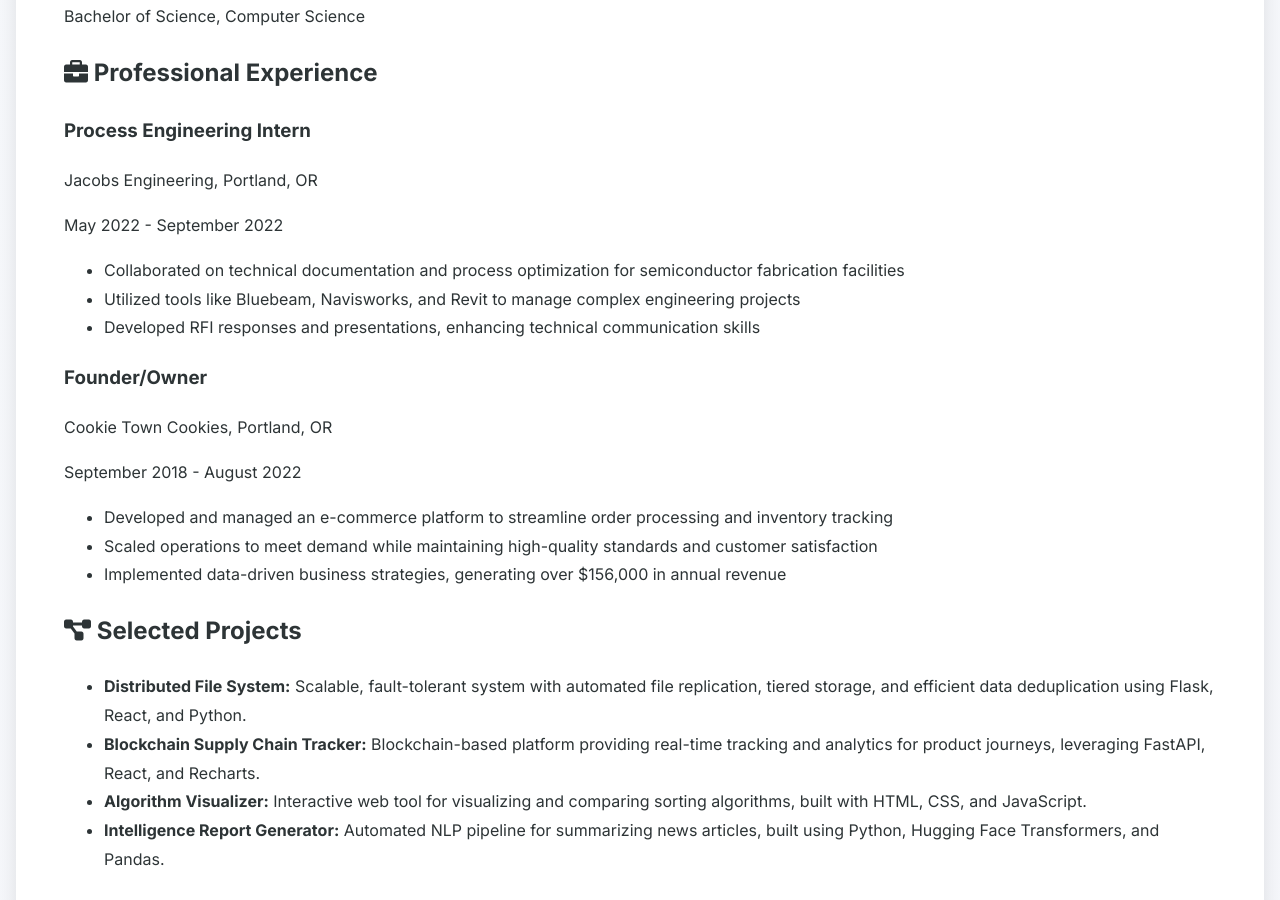
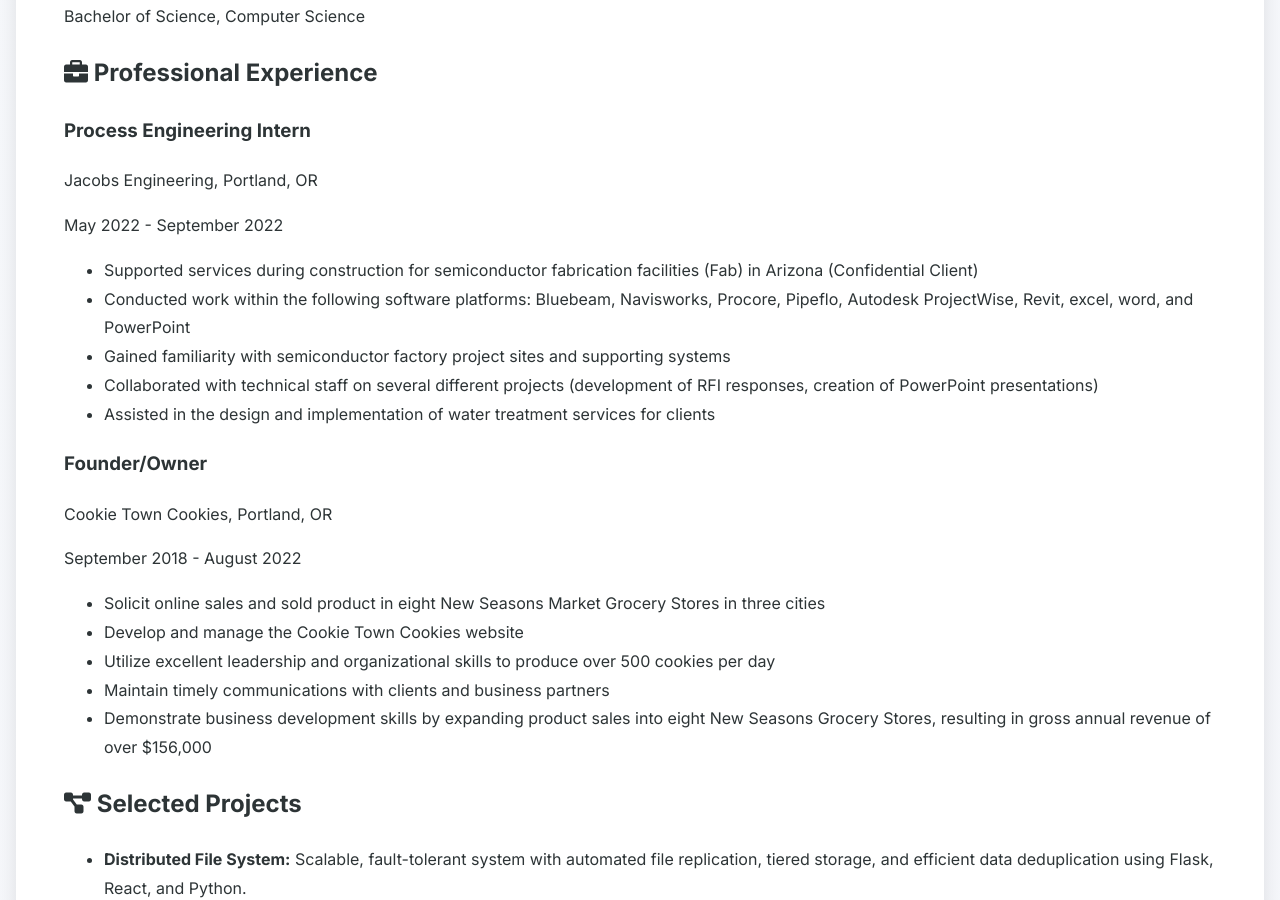
Before and after one commit to APinchofPepper/jackmustonen.com, a Jekyll site: the page built from resume.md, in a window 1280 px wide and 900 px high, scrolled down 860 px. Built offline with Jekyll 4.4.1, drawn with Linux system fonts in a browser that asks for light colours.

Commit message:
Update resume.md

```diff
--- a/resume.md
+++ b/resume.md
@@ -65,9 +65,11 @@
                             <p class="timeline-date">May 2022 - September 2022</p>
                         </div>
                         <ul class="achievements">
-                            <li>Collaborated on technical documentation and process optimization for semiconductor fabrication facilities</li>
-                            <li>Utilized tools like Bluebeam, Navisworks, and Revit to manage complex engineering projects</li>
-                            <li>Developed RFI responses and presentations, enhancing technical communication skills</li>
+                            <li>Supported services during construction for semiconductor fabrication facilities (Fab) in Arizona (Confidential Client)</li>
+                            <li>Conducted work within the following software platforms: Bluebeam, Navisworks, Procore, Pipeflo, Autodesk ProjectWise, Revit, excel, word, and PowerPoint</li>
+                            <li>Gained familiarity with semiconductor factory project sites and supporting systems</li>
+                            <li>Collaborated with technical staff on several different projects (development of RFI responses, creation of PowerPoint presentations)</li>
+                            <li>Assisted in the design and implementation of water treatment services for clients</li>
                         </ul>
                     </div>
                 </div>
@@ -81,9 +83,11 @@
                             <p class="timeline-date">September 2018 - August 2022</p>
                         </div>
                         <ul class="achievements">
-                            <li>Developed and managed an e-commerce platform to streamline order processing and inventory tracking</li>
-                            <li>Scaled operations to meet demand while maintaining high-quality standards and customer satisfaction</li>
-                            <li>Implemented data-driven business strategies, generating over $156,000 in annual revenue</li>
+                            <li>Solicit online sales and sold product in eight New Seasons Market Grocery Stores in three cities</li>
+                            <li>Develop and manage the Cookie Town Cookies website</li>
+                            <li>Utilize excellent leadership and organizational skills to produce over 500 cookies per day</li>
+                            <li>Maintain timely communications with clients and business partners</li>
+                            <li>Demonstrate business development skills by expanding product sales into eight New Seasons Grocery Stores, resulting in gross annual revenue of over $156,000</li>
                         </ul>
                     </div>
                 </div>
```
